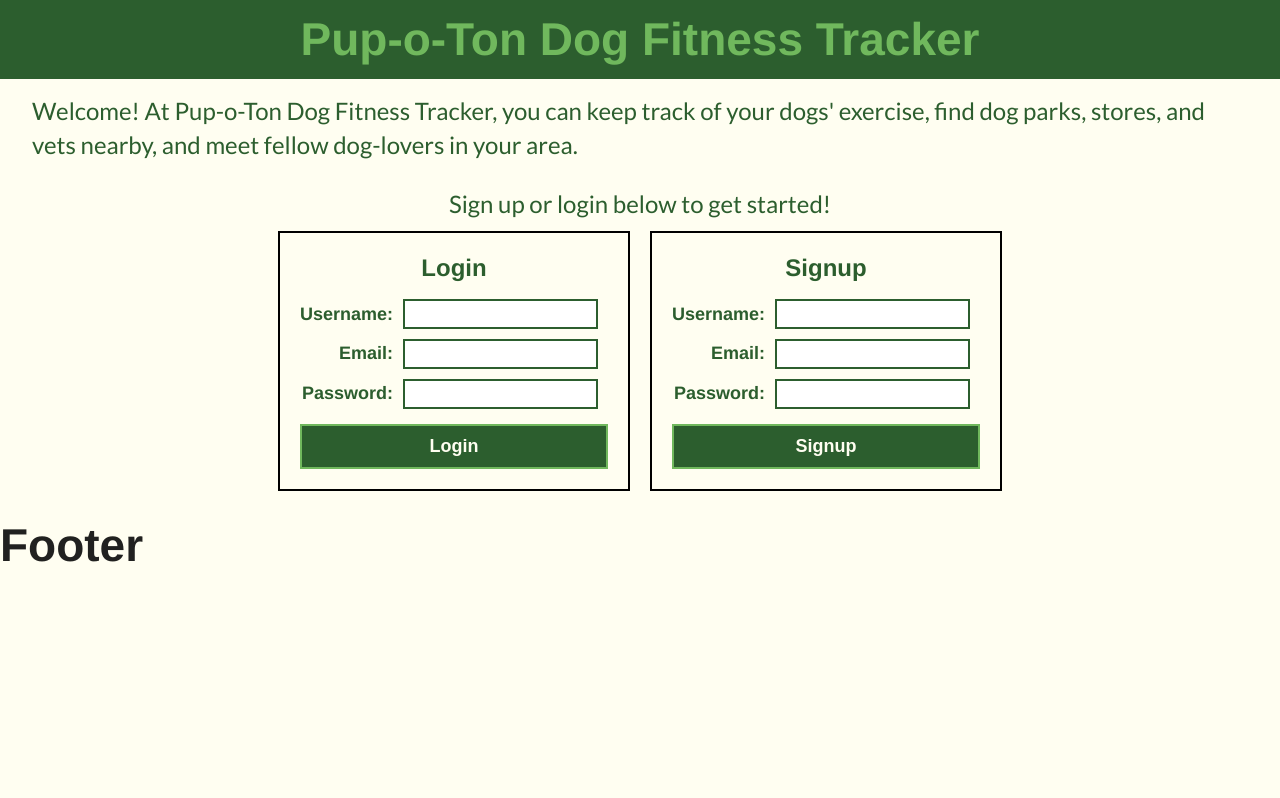
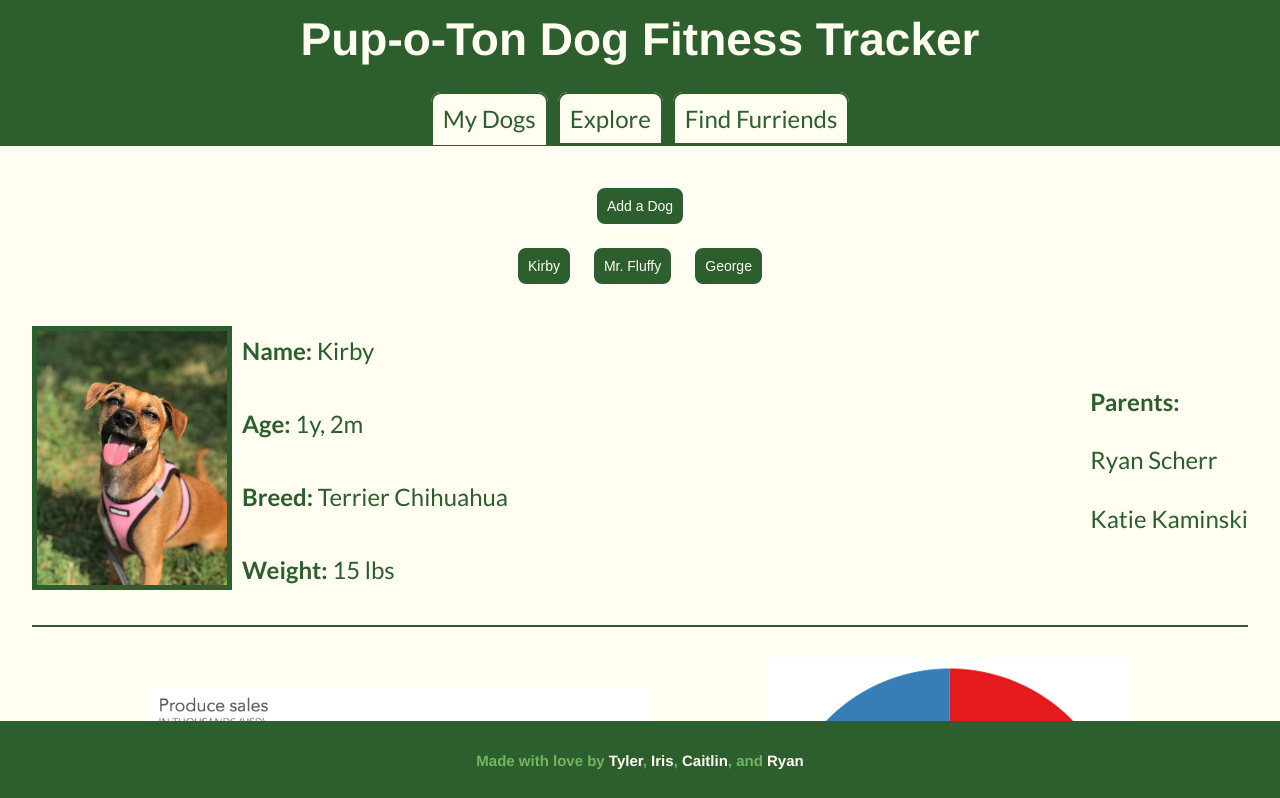
Before and after one commit to icvalle/pup-o-ton, a React (Create React App) app in the folder client/: page / in a window 1280 px wide. Shown: the top 798 px of the page. Built offline with nearby package versions, Linux system fonts and the light colour scheme.

Commit message:
Added color and other styling changes throughout application.

```diff
--- a/client/src/components/Footer.js
+++ b/client/src/components/Footer.js
@@ -3,9 +3,9 @@ import React from 'react';
 
 function Footer() {
     return (
-        <div className="footer">
-            <h1>Footer</h1>
-        </div>
+        <footer className="footer">
+            <h4>Made with love by <a href="https://github.com/tylerf808" target="_blank">Tyler</a>, <a href="https://github.com/icvalle" target="_blank">Iris</a>, <a href="https://github.com/caitbopp" target="_blank">Caitlin</a>, and <a href="https://github.com/ryanascherr" target="_blank">Ryan</a></h4>
+        </footer>
     )
 }
 
--- a/client/src/components/NavTabs.js
+++ b/client/src/components/NavTabs.js
@@ -5,7 +5,7 @@ import '../script.js';
 // We assign them to their own variable names
 function NavTabs({ currentPage, handlePageChange }) {
   return (
-    <div className="header">
+    <div className="">
         <ul className="nav nav-tabs">
           <li className="nav-item">
             <a
--- a/client/src/components/PupotonContainer.js
+++ b/client/src/components/PupotonContainer.js
@@ -34,7 +34,7 @@ export default function PortfolioContainer() {
 
   let pageRender = "";
   let landingPage = "";
-  let loggedIn = false;
+  let loggedIn = true;
   if (loggedIn) {
     landingPage = <NavTabs currentPage={currentPage} handlePageChange={handlePageChange} />;
     pageRender = renderPage();
--- a/client/src/index.css
+++ b/client/src/index.css
@@ -12,13 +12,28 @@
 
 body {
     background-color: var(--off-white);
+    color: var(--dark-green);
 }
 
 header {
     background-color: var(--dark-green);
-    color: var(--light-green);
+    color: var(--off-white);
     padding: 10px;
     text-align: center;
+}
+
+footer {
+    background-color: var(--dark-green);
+    color: var(--light-green);
+    padding: 30px;
+    text-align: center;
+    position: fixed;
+    bottom: 0;
+    width: 100%;
+}
+
+hr {
+    border: 1px solid var(--dark-green);
 }
 
 img {
@@ -27,14 +42,17 @@ img {
 
 select, input {
     padding: 5px;
-    /* font-size: 200%; */
+    border: 2px solid var(--dark-green);
+    color: var(--dark-green);
 }
 
 button {
     padding: 10px;
     outline: none;
-    border: 2px solid black;
-    background-color: white;
+    border: 2px solid white;
+    background-color: var(--dark-green);
+    border-radius: 10px;
+    color: var(--off-white);
 }
 
 button:hover {
@@ -63,34 +81,45 @@ h1, h2, h3, h4, h5, h6 {
     text-align: center;
 }
 
+.content-container {
+    width: 95%;
+    margin: 15px auto;
+    padding-bottom: 100px;
+}
+
+/* Nav */
+
 .nav-tabs {
     display: flex;
+    justify-content: center;
     list-style-type: none;
-    margin: 30px 0;
-    padding-bottom: 1px;
-    border-bottom: 2px solid gray;;
+    margin-bottom: 30px;
+    padding: 30px 0 11px 0;
+    border-bottom: 2px solid var(--dark-green);
+    background-color: var(--dark-green);
 }
 
 .nav-link {
     font-size: x-large;
-    padding: 10px 10px 0 10px;
+    padding: 10px;
     margin: 0 5px;
-    background-color: white;
-    border-bottom: 2px solid gray;
+    background-color: var(--off-white);
+    border-bottom: 2px solid var(--dark-green);
+    border-radius: 10px 10px 0 0;
+    color: var(--dark-green);
+    border-top: 2px solid var(--dark-green);
+    border-left: 2px solid var(--dark-green);
+    border-right: 2px solid var(--dark-green);
+}
+
+.nav-link:hover {
+    color: var(--light-green);
 }
 
 .active {
-    border-top: 2px solid gray;
-    border-left: 2px solid gray;
-    border-right: 2px solid gray;
     border-bottom: none;
-    border-radius: 10px 10px 0 0;
-    padding-bottom: 2px;
-}
-
-.content-container {
-    width: 95%;
-    margin: 15px auto;
+    padding-bottom: 12px;
+    color: var(--dark-green);
 }
 
 /* MyDogs Page */
@@ -105,7 +134,7 @@ h1, h2, h3, h4, h5, h6 {
 }
 
 .new-dog-info {
-    border: 2px solid black;
+    border: 2px solid var(--dark-green);
     padding: 10px;
 }
 
@@ -193,7 +222,7 @@ h1, h2, h3, h4, h5, h6 {
 }
 
 .dog-image {
-    border: 5px solid salmon;
+    border: 5px solid var(--dark-green);
 }
 
 .exercise-information {
@@ -229,7 +258,6 @@ h1, h2, h3, h4, h5, h6 {
 
 .exercise-options input {
     margin-top: 5px;
-    border: 2px solid black;
 }
 
 .words {
@@ -267,7 +295,7 @@ h1, h2, h3, h4, h5, h6 {
 }
 
 .search-container, .results-container {
-    border: 2px solid black;
+    border: 2px solid var(--dark-green);
     width: 50%;
     margin: 10px;
     padding: 10px;
@@ -285,7 +313,7 @@ h1, h2, h3, h4, h5, h6 {
 }
 
 .results {
-    border: 2px solid black;
+    border: 2px solid var(--dark-green);
     padding: 10px;
     margin: 20px;
 }
@@ -304,7 +332,7 @@ h1, h2, h3, h4, h5, h6 {
 
 .friend-container {
     justify-content: center;
-    border: 2px solid black;
+    border: 2px solid var(--dark-green);
     width: 50%;
     margin: 10px;
     padding: 10px;
@@ -347,7 +375,7 @@ h1, h2, h3, h4, h5, h6 {
 .login-container, .signup-container {
     display: flex;
     flex-direction: column;
-    border: 2px solid black;
+    border: 2px solid var(--dark-green);
     padding: 20px;
     margin: 10px;
 }
@@ -369,10 +397,13 @@ h1, h2, h3, h4, h5, h6 {
     margin: 10px;
 }
 
-/* .footer {
-    position: fixed;
-    bottom: 0;
-} */
+.footer a {
+    color: VAR(--off-white);
+}
+
+.footer a:hover {
+    text-decoration: underline;
+}
 
 @media only screen and (max-width: 768px) {
 
```
